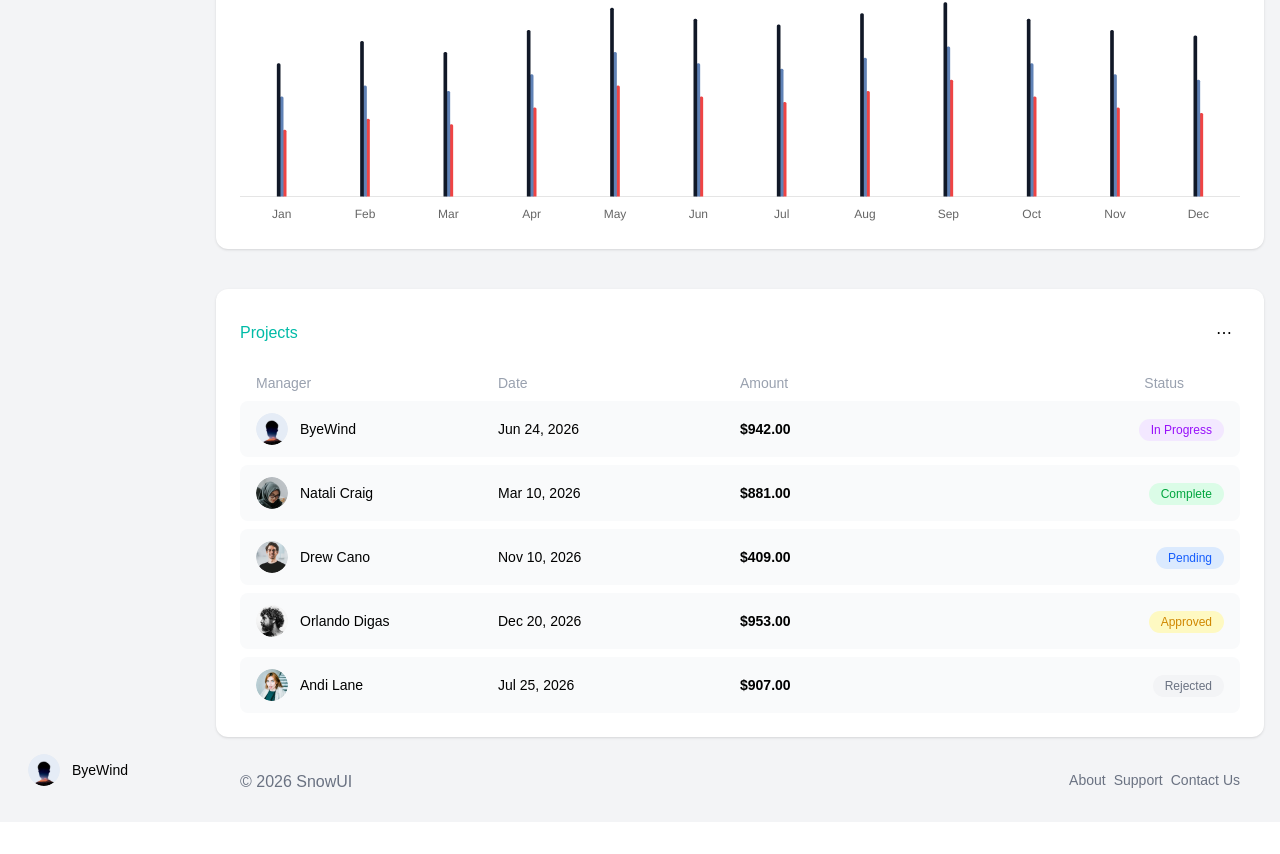
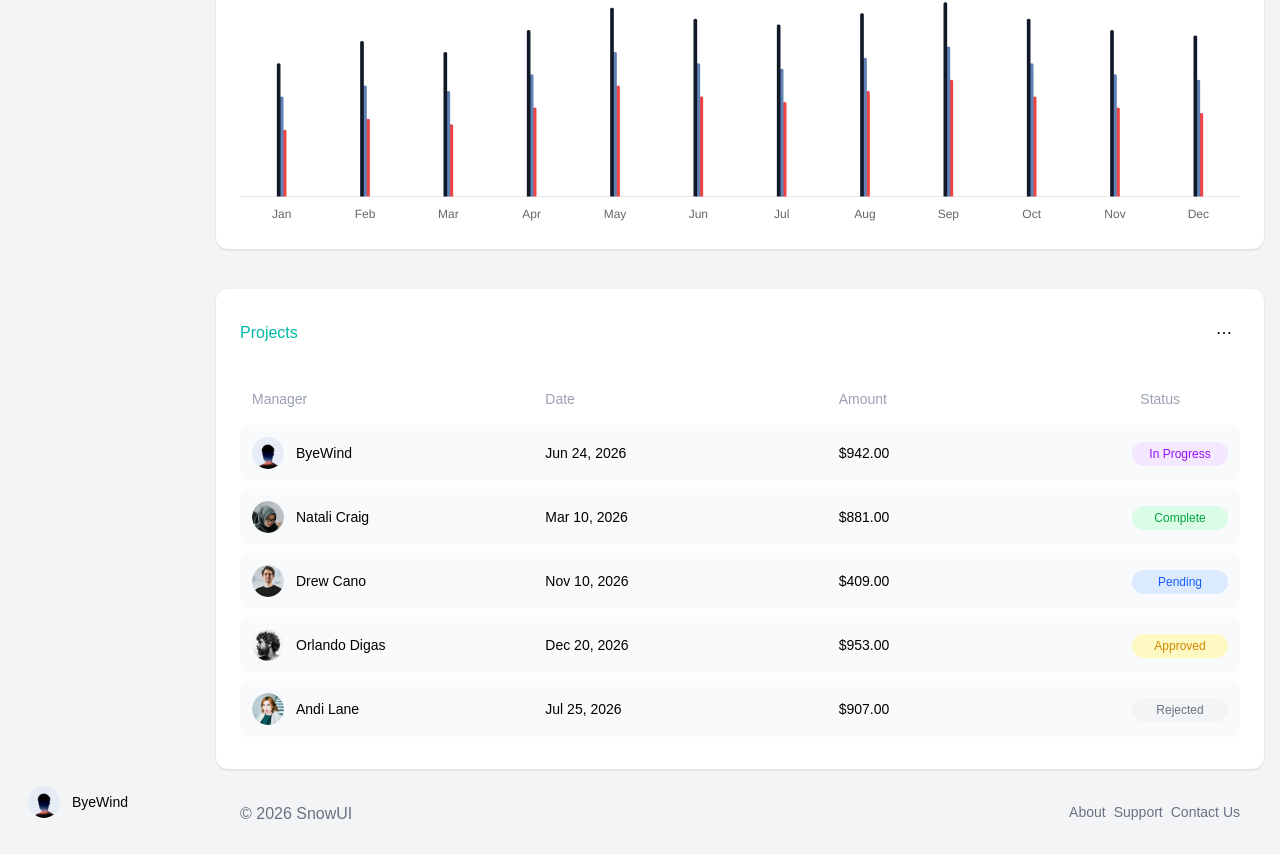
Before and after one commit to IntuzJainilS/figma-project, a Next.js app: page / in a window 1280 px wide. Shown: the part 1154-2008 px from the top of the page. Before the commit the page ends 1976 px from the top, so only its background shows below. Built offline with nearby package versions, Linux system fonts and the light colour scheme.

Commit message:
updated table component set alignment of columns and updated the color of sidebar text

```diff
--- a/app/components/ProjectsTable.tsx
+++ b/app/components/ProjectsTable.tsx
@@ -67,20 +67,31 @@ export default function ProjectsTable() {
       <button className="p-2 rounded-lg hover:bg-gray-100">⋯</button>
     </div>
 
-      <div className="grid grid-cols-2 md:grid-cols-4 text-sm text-gray-400 px-4 mb-2">
-        <span>Manager</span>
-        <span className="hidden md:block">Date</span>
-        <span className="hidden md:block">Amount</span>
-        <span className="text-right mr-10">Status</span>
-      </div>
+    <div className="overflow-x-auto">
+      <table className="w-full border-separate border-spacing-y-2 table-fixed">
+        {/* HEADER */}
+        <thead>
+          <tr className="text-sm text-gray-400">
+            <th className="text-left font-normal px-3 py-2">Manager</th>
+            <th className="hidden md:table-cell text-left font-normal px-3 py-2">
+              Date
+            </th>
+            <th className="hidden md:table-cell text-left font-normal px-3 py-2">
+              Amount
+            </th>
+            <th className="text-right font-normal pr-15 px-3 py-2 w-30">Status</th>
+          </tr>
+        </thead>
 
-      <div className="space-y-2">
+        {/* BODY */}
+        <tbody>
           {projects.map((item) => (
-          <div
+            <tr
               key={item.id}
-            className="grid grid-cols-2 md:grid-cols-4 items-center bg-gray-50 px-4 py-3 rounded-lg hover:bg-gray-100 transition"
+              className="bg-gray-50 hover:bg-gray-100 transition rounded-lg"
             >
-            <div className="flex items-center gap-3">
+              <td className="px-3 py-3 rounded-l-lg">
+                <div className="flex items-center gap-3 min-w-0">
                   <Image
                     src={item.avatar}
                     alt={item.name}
@@ -88,23 +99,33 @@ export default function ProjectsTable() {
                     height={32}
                     className="rounded-full"
                   />
-              <span className="text-sm font-medium truncate">{item.name}</span>
+                  <span className="text-sm font-medium truncate">
+                    {item.name}
+                  </span>
                 </div>
+              </td>
 
-            <span className="hidden md:block text-sm">{item.date}</span>
+              <td className="hidden md:table-cell px-3 py-3 text-sm whitespace-nowrap">
+                {item.date}
+              </td>
 
-            <span className="hidden md:block text-sm font-semibold">{item.amount}</span>
+              <td className="hidden md:table-cell px-3 py-3 text-sm whitespace-nowrap">
+                {item.amount}
+              </td>
 
-            <div className="text-right">
+              <td className="px-3 py-3 rounded-r-lg">
                 <span
-                className={`text-xs px-3 py-1 rounded-full font-medium ${statusStyles[item.status]}`}
+                  className={`inline-flex justify-center min-w-24 text-xs px-3 py-1 rounded-full font-medium whitespace-nowrap ${statusStyles[item.status]}`}
                 >
                   {item.status}
                 </span>
-            </div>
-          </div>
+              </td>
+            </tr>
           ))}
+        </tbody>
+      </table>
     </div>
   </div>
 );
+
 }
--- a/app/components/Sidebar.tsx
+++ b/app/components/Sidebar.tsx
@@ -32,10 +32,10 @@ export default function Page() {
             <button
               key={item.name}
               onClick={() => setActive(item.name)}
-              className={`w-full flex items-center gap-3 px-3 py-2 rounded-lg text-sm transition
+              className={`w-full text-black flex items-center gap-3 px-3 py-2 rounded-lg text-sm transition-all duration-200 active:scale-95
                 ${active === item.name
-                  ? "bg-gray-200 font-medium opacity-100 shadow-sm"
-                  : "text-black hover:bg-gray-200"
+                  ? "bg-gray-200/80 text-black font-semibold"
+                  : "text-black hover:bg-gray-200 hover:text-black"
                 }
               `}
             >
--- a/app/page.tsx
+++ b/app/page.tsx
@@ -46,11 +46,11 @@ export default function Home() {
   return (
     <div className="flex min-h-screen w-full bg-gray-100 overflow-x-hidden">
       {/* SIDEBAR */}
-      <aside className="hidden md:block shrink-0">
+      <aside className="hidden md:block shrink-0 min-w-0">
         <Sidebar />
       </aside>
 
-      <main className="flex-1 w-full min-h-screen p-4 flex flex-col">
+      <main className="flex-1 min-w-0 w-full min-h-screen p-4 flex flex-col">
         <Header />
         <p className="text-center md:hidden font-bold">Overview</p>
         <div className="grid grid-cols-2 sm:grid-cols-2 lg:grid-cols-4 gap-2 sm:gap-4 w-full mt-4 place-items-center">
```
Lines whose indentation alone changed are shown as unchanged.
